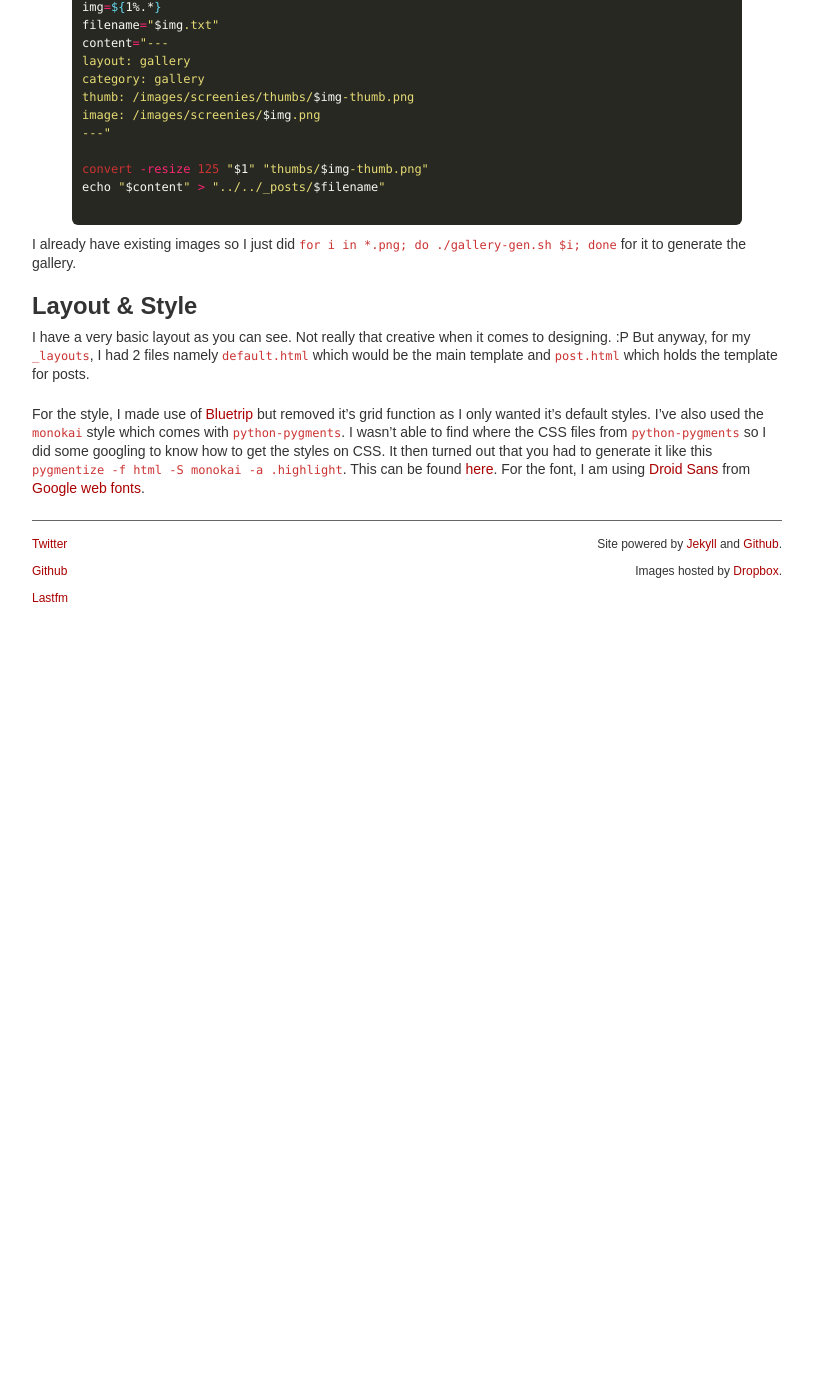
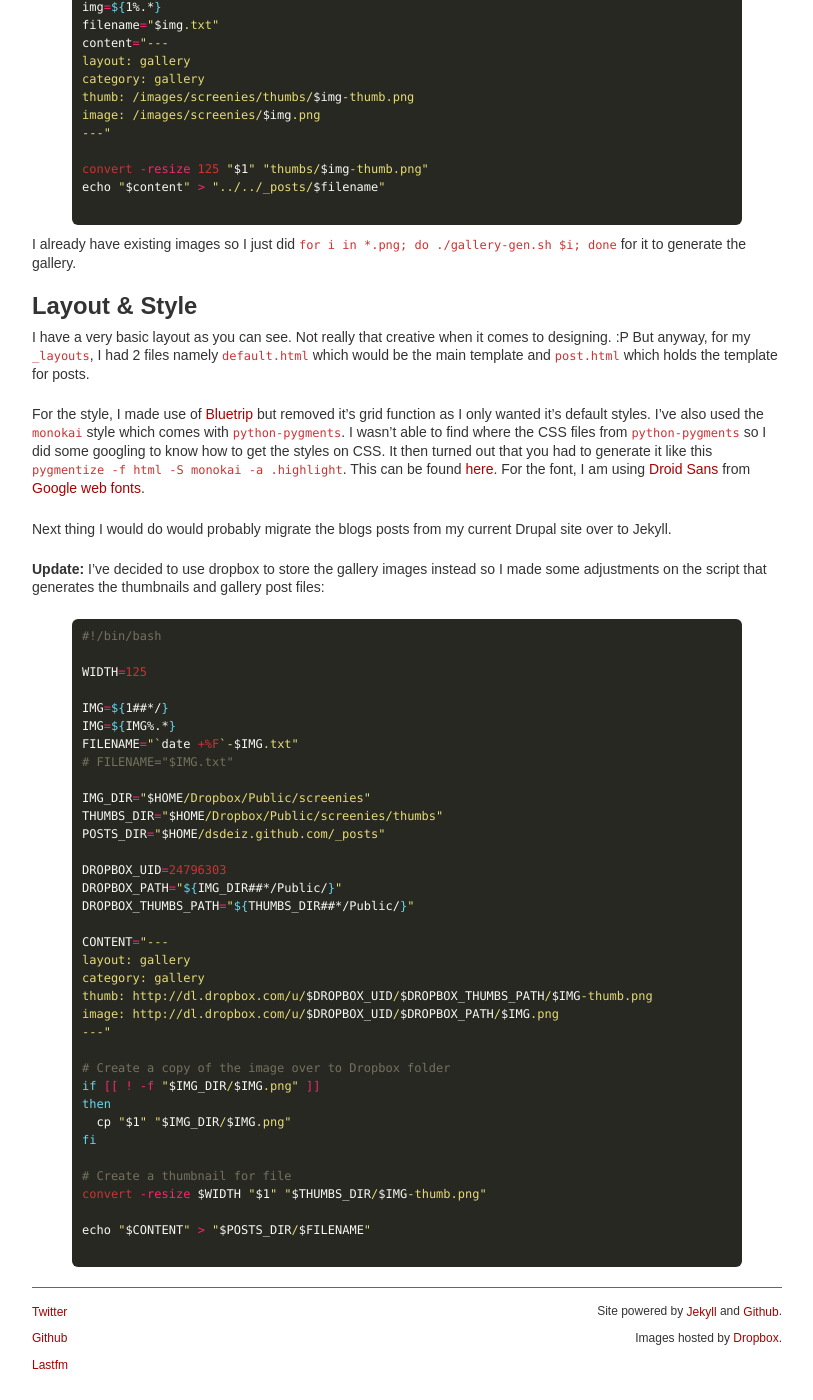
Before and after one commit to dsdeiz/old-blog, a Jekyll site: the page built from _posts/blog/2012-02-02-jekyll-1.md, in a window 1280 px wide and 1400 px high, scrolled down 1186 px. Shown: the whole window, without its empty margins (233-1046 px from the left). Built offline with Jekyll 4.4.1, drawn with Linux system fonts in a browser that asks for light colours; some web fonts are replaced; before the commit the page ends 1818 px from its top, so only the background shows below that; some of the changed text lies outside the part shown.

Commit message:
added new posts; updated existing posts

```diff
--- a/_posts/blog/2012-02-02-jekyll-1.md
+++ b/_posts/blog/2012-02-02-jekyll-1.md
@@ -1,6 +1,6 @@
 ---
 layout: post
-title: Using Jekyll Part 1
+title: Migrating to Jekyll Part 1
 category: blog
 ---
 
@@ -71,3 +71,44 @@ I already have existing images so I just did `for i in *.png; do ./gallery-gen.s
 I have a very basic layout as you can see. Not really that creative when it comes to designing. :P But anyway, for my `_layouts`, I had 2 files namely `default.html` which would be the main template and `post.html` which holds the template for posts.
 
 For the style, I made use of [Bluetrip](http://bluetrip.org/) but removed it's grid function as I only wanted it's default styles. I've also used the `monokai` style which comes with `python-pygments`. I wasn't able to find where the CSS files from `python-pygments` so I did some googling to know how to get the styles on CSS. It then turned out that you had to generate it like this `pygmentize -f html -S monokai -a .highlight`. This can be found [here](http://pygments.org/docs/cmdline/#generating-styles). For the font, I am using [Droid Sans](http://www.google.com/webfonts/specimen/Droid+Sans) from [Google web fonts](http://www.google.com/webfonts).
+
+Next thing I would do would probably migrate the blogs posts from my current Drupal site over to Jekyll.
+
+**Update:** I've decided to use dropbox to store the gallery images instead so I made some adjustments on the script that generates the thumbnails and gallery post files:
+
+{% highlight bash %}
+#!/bin/bash
+
+WIDTH=125
+
+IMG=${1##*/}
+IMG=${IMG%.*}
+FILENAME="`date +%F`-$IMG.txt"
+# FILENAME="$IMG.txt"
+
+IMG_DIR="$HOME/Dropbox/Public/screenies"
+THUMBS_DIR="$HOME/Dropbox/Public/screenies/thumbs"
+POSTS_DIR="$HOME/dsdeiz.github.com/_posts"
+
+DROPBOX_UID=24796303
+DROPBOX_PATH="${IMG_DIR##*/Public/}"
+DROPBOX_THUMBS_PATH="${THUMBS_DIR##*/Public/}"
+
+CONTENT="---
+layout: gallery
+category: gallery
+thumb: http://dl.dropbox.com/u/$DROPBOX_UID/$DROPBOX_THUMBS_PATH/$IMG-thumb.png
+image: http://dl.dropbox.com/u/$DROPBOX_UID/$DROPBOX_PATH/$IMG.png
+---"
+
+# Create a copy of the image over to Dropbox folder
+if [[ ! -f "$IMG_DIR/$IMG.png" ]]
+then
+  cp "$1" "$IMG_DIR/$IMG.png"
+fi
+
+# Create a thumbnail for file
+convert -resize $WIDTH "$1" "$THUMBS_DIR/$IMG-thumb.png"
+
+echo "$CONTENT" > "$POSTS_DIR/$FILENAME"
+{% endhighlight %}
--- /dev/null
+++ b/_posts/gallery/2012-02-02-scrotwm.txt
@@ -0,0 +1,6 @@
+---
+layout: gallery
+category: gallery
+thumb: http://dl.dropbox.com/u/24796303/screenies/thumbs/scrotwm-thumb.png
+image: http://dl.dropbox.com/u/24796303/screenies/scrotwm.png
+---
```
Also changed, not shown: _posts/blog/2010-07-28-upon-redmine-installation.md (+1 -1 lines), _posts/blog/2012-02-02-jekyll-2.md (added, +31 -0 lines).
